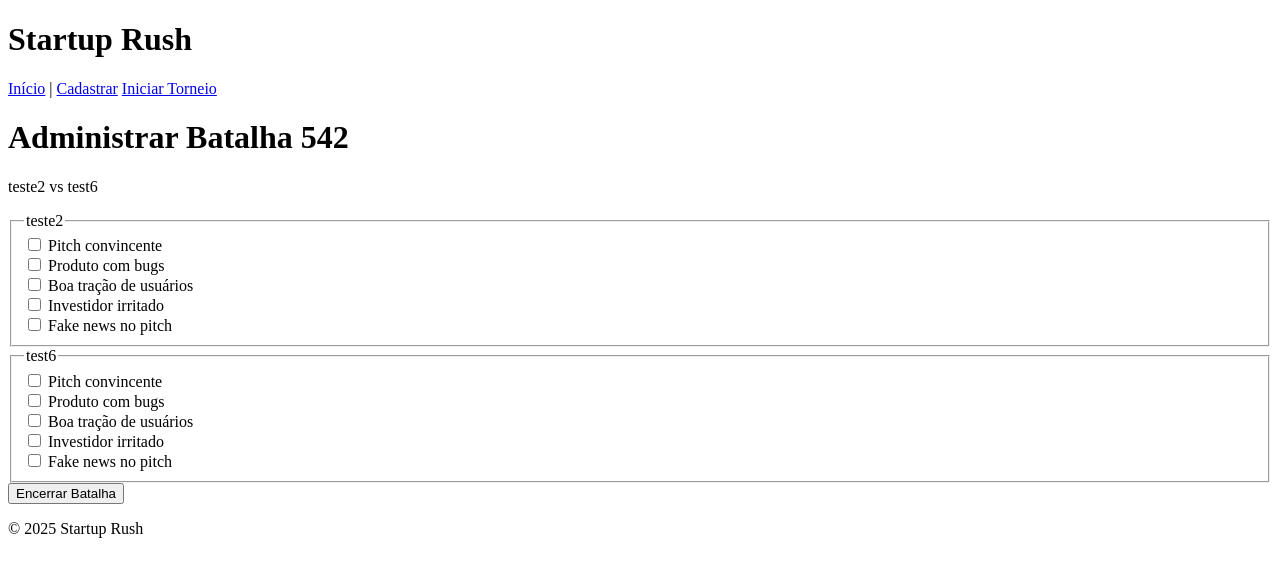
After one commit to BernardoBelleza/ProjectSTARTup, a Django app: page /torneio/batalha/542/administrar/ in a window 1280 px wide. The commit adds this page. Shown: the top 577 px of the page. Run offline with Django 5.2, Linux system fonts and the light colour scheme; data comes from the database, SQL or seed files in the repository; both versions use the stored data as it was after the commit.

Commit message:
Implement tournament management features and update templates
- Added functionality to manage battles, including event tracking and winner determination.
- Updated URLs to simplify battle listing and management.
- Enhanced templates for displaying battles and managing events.
- Refactored views to support new battle management logic.

```diff
--- /dev/null
+++ b/startup_rush/torneio/templates/torneio/administrar_batalha.html
@@ -0,0 +1,49 @@
+{# torneio/templates/torneio/administrar_batalha.html #}
+{% extends "torneio/base.html" %}
+{% block content %}
+  <h1>Administrar Batalha {{ batalha.id }}</h1>
+  <p>
+    {{ batalha.primeiraStartup.nome }}
+    vs
+    {{ batalha.segundaStartup.nome }}
+  </p>
+
+  <form method="post">
+    {% csrf_token %}
+
+    {# Checkboxes para a primeira startup #}
+    <fieldset>
+      <legend>{{ batalha.primeiraStartup.nome }}</legend>
+      {% for key,label in tipos_de_evento %}
+        <label>
+          <input
+            type="checkbox"
+            name="eventos"
+            value="{{ batalha.primeiraStartup.id }}:{{ key }}"
+          >
+          {{ label }}
+        </label><br>
+      {% endfor %}
+    </fieldset>
+
+    {# Checkboxes para a segunda startup #}
+    <fieldset>
+      <legend>{{ batalha.segundaStartup.nome }}</legend>
+      {% for key,label in tipos_de_evento %}
+        <label>
+          <input
+            type="checkbox"
+            name="eventos"
+            value="{{ batalha.segundaStartup.id }}:{{ key }}"
+          >
+          {{ label }}
+        </label><br>
+      {% endfor %}
+    </fieldset>
+
+    {# Botão para encerrar a batalha com toda a lógica de pontuação #}
+    <button type="submit" name="acao" value="encerrar">Encerrar Batalha</button>
+  </form>
+
+
+{% endblock %}
--- a/startup_rush/torneio/templates/torneio/base.html
+++ b/startup_rush/torneio/templates/torneio/base.html
@@ -10,7 +10,7 @@
     <nav>
       <a href="{% url 'torneio:home' %}">Início</a> |
       <a href="{% url 'torneio:cadastro_startup' %}">Cadastrar</a>
-      <a href="{% url 'torneio:iniciar_torneio' %}">Listar Batalhas</a>
+      <a href="{% url 'torneio:iniciar_torneio' %}">Iniciar Torneio</a>
     </nav>
   </header>
   <main>
--- a/startup_rush/torneio/urls.py
+++ b/startup_rush/torneio/urls.py
@@ -12,10 +12,26 @@ urlpatterns = [
       views.iniciar_torneio,
       name='iniciar_torneio'
     ),
-    # path('listar_batalhas/', views.listar_batalhas,  name='listar_batalhas'),
+    # # path('listar_batalhas/', views.listar_batalhas,  name='listar_batalhas'),
+    # path(
+    # 'rodada/<int:rodada_numero>/batalhas/',
+    # views.listar_batalhas,
+    # name='listar_batalhas'
+    # ),
+
     path(
-    'rodada/<int:rodada_numero>/batalhas/',
-    views.listar_batalhas,
+    'batalhas/',
+    views.listar_batalhas,     # agora a view não recebe rodada_numero
     name='listar_batalhas'
     ),
+    path(
+      'batalha/<int:batalha_id>/administrar/',
+      views.administrar_batalha,
+      name='administrar_batalha'
+    ),
+    # path(
+    #     'batalha/<int:batalha_id>/encerrar/',
+    #     views.encerrar_batalha,
+    #     name='encerrar_batalha'
+    # ),
 ]
--- a/startup_rush/torneio/views.py
+++ b/startup_rush/torneio/views.py
@@ -1,5 +1,5 @@
 from django.shortcuts import render, redirect
-from .models import Startup, Rodada, Batalha
+from .models import Startup, Rodada, Batalha, Evento
 from .forms import StartupForm
 import random
 from django.http import HttpResponse
@@ -33,8 +33,24 @@ def iniciar_torneio(request):
             'error': 'Cadastre entre 4 e 8 startups em número par para iniciar.'
         })
 
-    proximaRodada = Rodada.objects.count() + 1
-    rodada = Rodada.objects.create(numeroDaRodada=proximaRodada)
+     # 2) Busca a última rodada, se existir
+    # pega quantas rodadas já existem
+    numero_de_rodadas = Rodada.objects.count()
+
+    if numero_de_rodadas == 0:
+        # ultima = 1
+        rodada = Rodada.objects.create(numeroDaRodada=1)
+    else:
+        # pega todas as rodadas em um QuerySet (que por padrão vem ordenado pelo id,
+        # o que equivale à ordem de criação) e acessa pelo índice
+        return redirect('torneio:listar_batalhas')
+        # todas = Rodada.objects.all()
+        # ultima = todas[numero_de_rodadas - 1]
+        # rodada = Rodada.objects.create(numeroDaRodada=ultima.numeroDaRodada)
+    # ultima = Rodada.objects.order_by('-numeroDaRodada').first()
+
+    # proximaRodada = Rodada.objects.count() + 1
+    # rodada = Rodada.objects.create(numeroDaRodada=ultima.numeroDaRodada)
 
 
     startups = list(Startup.objects.all())
@@ -53,19 +69,278 @@ def iniciar_torneio(request):
 
 
      # agora sim redireciona para listar batalhas dessa rodada
-    return redirect('torneio:listar_batalhas', rodada_numero=rodada.numeroDaRodada)
+    # return redirect('torneio:listar_batalhas', rodada_numero=rodada.numeroDaRodada)
+    return redirect('torneio:listar_batalhas')
+
+# def listar_batalhas(request, rodada_numero):
+#     # filtra todas que casem com o número; pode retornar lista vazia
+#     rodadas = Rodada.objects.filter(numeroDaRodada=rodada_numero)
+#     # if not rodadas:
+#     #     return HttpResponse("Rodada não encontrada", status=404)
+
+#     # pega o primeiro (e único) elemento da lista
+#     rodada = rodadas[0]
+#     batalhas = rodada.batalha_set.all()
+#     return render(request, 'torneio/listar_batalhas.html', {
+#         'rodada': rodada,
+#         'batalhas': batalhas,
+#     })
+
+def listar_batalhas(request):
+    """
+    Lista todas as batalhas de todas as rodadas já criadas.
+    Se a última rodada estiver 100% concluída, gera a próxima rodada
+    usando apenas os vencedores e exibe estas batalhas também.
+    """
+    # 1) Carrega todas as rodadas existentes, em ordem crescente
+    rodadas = list(Rodada.objects.order_by('numeroDaRodada'))
+
+    if rodadas:
+        ultima = rodadas[-1]  # a rodada de maior número
+        # 2) Verifica se há alguma batalha pendente nela
+        pendentes = Batalha.objects.filter(rodada=ultima, concluida=False).exists()
+
+        # 3) Se a última rodada estiver totalmente concluída, garantimos que
+        #    exista a próxima rodada usando só os vencedores
+        if not pendentes:
+            # checa se a próxima rodada já foi criada (por safety)
+            proximo_num = ultima.numeroDaRodada + 1
+            prox = Rodada.objects.filter(numeroDaRodada=proximo_num).first()
+            if not prox:
+                # pega apenas os vencedores da última
+                vencedores = [b.vencedor for b in Batalha.objects.filter(rodada=ultima)]
+                # cria a nova rodada
+                prox = Rodada.objects.create(numeroDaRodada=proximo_num)
+                # embaralha e pareia só os vencedores
+                random.shuffle(vencedores)
+                while vencedores:
+                    s1 = vencedores.pop(0)
+                    s2 = vencedores.pop(0)
+                    Batalha.objects.create(
+                        primeiraStartup=s1,
+                        segundaStartup=s2,
+                        rodada=prox
+                    )
+            # adiciona a próxima rodada no final da lista
+            rodadas.append(prox)
+
+    # 4) Para cada rodada, busca suas batalhas
+    todas_batalhas = []
+    for r in rodadas:
+        batalhas_da_rodada = list(Batalha.objects.filter(rodada=r))
+        todas_batalhas.append({
+            'rodada': r,
+            'batalhas': batalhas_da_rodada
+        })
+
+    # 5) Renderiza o template passando o histórico completo
+    return render(request, 'torneio/listar_batalhas.html', {
+        'todas_rodadas': todas_batalhas
+    })
+
+def administrar_batalha(request, batalha_id):
+    # 1) Buscar batalha
+    try:
+        batalha = Batalha.objects.get(pk=batalha_id)
+    except Batalha.DoesNotExist:
+        return HttpResponse("Batalha não encontrada", status=404)
+
+    # 2) Carregar eventos já salvos
+    eventos = Evento.objects.filter(batalha=batalha)
+
+    if request.method == 'POST':
+        # Captura qual botão foi clicado
+        acao = request.POST.get('acao')
+
+        # 3) Registrar todos os checkboxes marcados
+        #    request.POST.getlist('eventos') devolve lista de strings "startupId:TIPO"
+        marcados = request.POST.getlist('eventos')
+        for item in marcados:
+            startup_id, tipo = item.split(':')
+            # Evita duplicar o mesmo evento duas vezes
+            existe = Evento.objects.filter(
+                batalha=batalha,
+                startup_id=startup_id,
+                tipo=tipo
+            ).exists()
+            if not existe:
+                Evento.objects.create(
+                    batalha=batalha,
+                    startup_id=startup_id,
+                    tipo=tipo
+                )
+
+        # 4) Se clicou em “Encerrar Batalha”, calcula vencedor
+        if acao == 'encerrar':
+            # Pontuações por tipo
+            valores = {
+                'PITCH': 6,
+                'BUGS': -4,
+                'TRACAO': 3,
+                'INVESTIRRITADO': -6,
+                'FAKENEWS': -8,
+            }
+            # inicializa placar
+            placar = {
+                batalha.primeiraStartup.id: 0,
+                batalha.segundaStartup.id:  0,
+            }
+            # soma eventos
+            for ev in Evento.objects.filter(batalha=batalha):
+                placar[ev.startup.id] += valores[ev.tipo]
+
+            # desempate Shark Fight
+            id1 = batalha.primeiraStartup.id
+            id2 = batalha.segundaStartup.id
+            if placar[id1] == placar[id2]:
+                escolhido = random.choice([id1, id2])
+                placar[escolhido] += 2
+
+            # define vencedor
+            vencedor_id = id1 if placar[id1] > placar[id2] else id2
+            vencedor = Startup.objects.get(pk=vencedor_id)
+
+            # salva vencedor e soma 30 pontos
+            batalha.vencedor = vencedor
+            batalha.concluida = True
+            batalha.save()
+
+            vencedor.pontos += 30
+            vencedor.save()
+
+            # redireciona para a listagem da rodada
+            return redirect(
+                'torneio:listar_batalhas',
+                # rodada_numero=batalha.rodada.numeroDaRodada
+            )
+
+        # Se foi apenas “Salvar Eventos”, recarrega a página pra ver o histórico
+        return redirect('torneio:administrar_batalha', batalha_id=batalha.id)
+
+    # 5) GET: exibe o formulário
+    tipos_de_evento = Evento.POSSIVEIS_EVENTOS
+    participantes   = [batalha.primeiraStartup, batalha.segundaStartup]
+
+    return render(request, 'torneio/administrar_batalha.html', {
+        'batalha': batalha,
+        'eventos': eventos,
+        'tipos_de_evento': tipos_de_evento,
+        'participantes': participantes,
+    })
 
 
-def listar_batalhas(request, rodada_numero):
-    # filtra todas que casem com o número; pode retornar lista vazia
-    rodadas = Rodada.objects.filter(numeroDaRodada=rodada_numero)
-    # if not rodadas:
-    #     return HttpResponse("Rodada não encontrada", status=404)
+# def administrar_batalha(request, batalha_id):
+#     # 1) Buscar a batalha ou retornar 404 simples
+#     try:
+#         batalha = Batalha.objects.get(pk=batalha_id)
+#     except Batalha.DoesNotExist:
+#         return HttpResponse("Batalha não encontrada", status=404)
 
-    # pega o primeiro (e único) elemento da lista
-    rodada = rodadas[0]
-    batalhas = rodada.batalha_set.all()
-    return render(request, 'torneio/listar_batalhas.html', {
-        'rodada': rodada,
-        'batalhas': batalhas,
-    })
+#     # 2) Se vier POST, registra um novo evento
+#     if request.method == 'POST':
+#         # ler os valores enviados pelo form
+#         startup_id = request.POST.get('startup')
+#         tipo_evento = request.POST.get('tipo')
+
+#         # buscar a startup selecionada
+#         try:
+#             startup = Startup.objects.get(pk=startup_id)
+#         except Startup.DoesNotExist:
+#             return HttpResponse("Startup inválida", status=400)
+
+#         # criar e salvar o Evento
+#         evento = Evento(
+#             batalha=batalha,
+#             startup=startup,
+#             tipo=tipo_evento
+#         )
+#         evento.save()
+
+#         # após salvar, recarrega a mesma página para listar de novo
+#         return redirect('torneio:administrar_batalha', batalha_id=batalha.id)
+
+#     # 3) Para GET, buscar todos os eventos dessa batalha
+#     eventos = Evento.objects.filter(batalha=batalha)
+
+#     # 4) Preparar listas para o form manual
+#     #    - tipos de evento (tuplas do modelo)
+#     tipos_de_evento = Evento.POSSIVEIS_EVENTOS
+#     #    - startups que participam desta batalha
+#     participantes = [
+#         batalha.primeiraStartup,
+#         batalha.segundaStartup
+#     ]
+
+#     # 5) Renderizar o template com tudo no contexto
+#     return render(request, 'torneio/administrar_batalha.html', {
+#         'batalha': batalha,
+#         'eventos': eventos,
+#         'tipos_de_evento': tipos_de_evento,
+#         'participantes': participantes,
+#     })
+
+
+
+
+# def encerrar_batalha(request, batalha_id):
+#     # 1) carrega a batalha
+#     try:
+#         batalha = Batalha.objects.get(pk=batalha_id)
+#     except Batalha.DoesNotExist:
+#         return HttpResponse("Batalha não encontrada", status=404)
+
+#     # 2) pega todos os eventos dessa batalha
+#     eventos = Evento.objects.filter(batalha=batalha)
+
+#     # inicializa o placar das duas startups
+#     placar = {
+#         batalha.primeiraStartup.id: 0,
+#         batalha.segundaStartup.id:  0,
+#     }
+
+#     # para cada evento, calcula quantos pontos vale
+#     for evento in eventos:
+#         tipo_evento     = evento.tipo              # ex: 'PITCH', 'BUGS', ...
+#         startup_id      = evento.startup.id        # ID da startup que recebeu o evento
+
+#         # atribui manualmente o valor de cada tipo
+#         if tipo_evento == 'PITCH':
+#             pontos = 6
+#         elif tipo_evento == 'BUGS':
+#             pontos = -4
+#         elif tipo_evento == 'TRACAO':
+#             pontos = 3
+#         elif tipo_evento == 'INVESTIRRITADO':
+#             pontos = -6
+#         elif tipo_evento == 'FAKENEWS':
+#             pontos = -8
+#         else:
+#             pontos = 0
+
+#         # acumula no placar daquela startup
+#         placar[startup_id] = placar[startup_id] + pontos
+
+#     # 3) desempate “Shark Fight”
+#     id1 = batalha.primeiraStartup.id
+#     id2 = batalha.segundaStartup.id
+#     if placar[id1] == placar[id2]:
+#         vencedor_id = random.choice([id1, id2])
+#         placar[vencedor_id] += 2
+#     else:
+#         vencedor_id = id1 if placar[id1] > placar[id2] else id2
+
+#     vencedor = Startup.objects.get(pk=vencedor_id)
+
+#     # 4) marca vitória e atualiza pontos persistentes
+#     batalha.vencedor  = vencedor
+#     batalha.concluida = True
+#     batalha.save()
+
+#     vencedor.pontos += 30
+#     vencedor.save()
+
+#     # 5) volta para a listagem de batalhas da mesma rodada
+#     return redirect(
+#         'torneio:listar_batalhas',
+#         rodada_numero=batalha.rodada.numeroDaRodada
+#     )
```
Also changed, not shown: startup_rush/torneio/templates/torneio/listar_batalhas.html (+22 -12 lines), startup_rush/db.sqlite3, startup_rush/torneio/models.py (line endings or trailing spaces).
